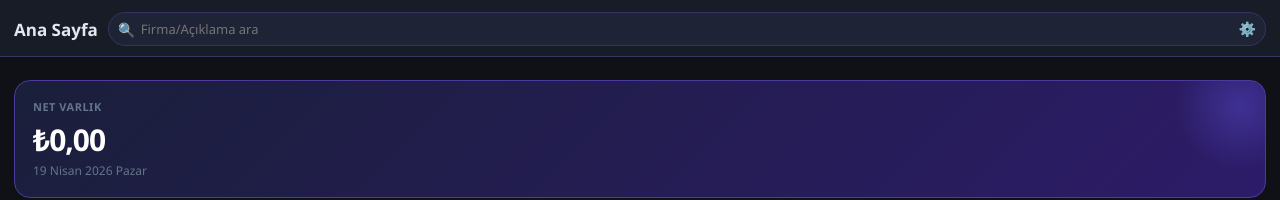
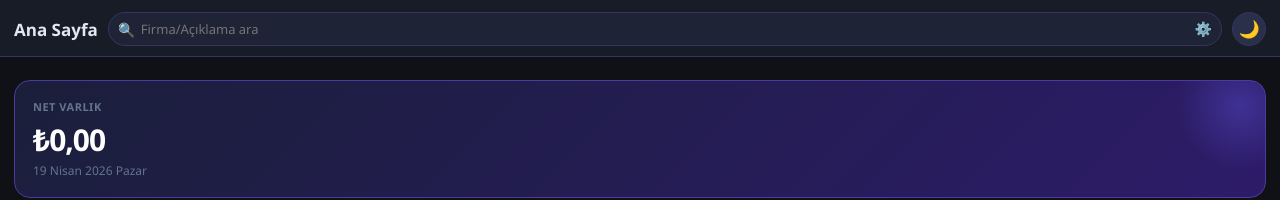
Before and after one commit to gkhn-ylcn/butcetakip, a plain HTML site: page index.html in a window 1280 px wide. Shown: the top 200 px of the page. Drawn offline with nearby package versions, Linux system fonts and the light colour scheme.

Commit message:
Clean up init function and show theme toggle
Removed commented code and adjusted theme toggle display.

```diff
--- a/index.html
+++ b/index.html
@@ -1139,7 +1139,7 @@
          function applyTheme() {
            const t = localStorage.getItem('btTheme');
            if (t === 'light') { document.body.classList.add('light'); document.getElementById('theme-toggle').textContent = '☀️'; }
-         }
+		 }
 
          // ── CSV EXPORT ──
          function exportCSV() {
@@ -2424,16 +2424,12 @@
 		 // ── BAŞLAT ──
 		 function init() {
 			load();
-			// Tarih alanlarını bugünün tarihiyle doldurur
 			const txDate = document.getElementById('tx-date');
 			const debtDate = document.getElementById('debt-date');
 			if (txDate) txDate.value = today();
 			if (debtDate) debtDate.value = today();
-
 			applyTheme();
 			applyRecurring();
-
-			// Açılış ekranını (Splash Screen) gizleme işlemi
 			setTimeout(() => {
 				const s = document.getElementById('splash');
 				if (s) {
@@ -2441,17 +2437,13 @@
 					setTimeout(() => s.style.display = 'none', 500);
 				}
 			}, 1300);
-
-			// KRİTİK NOKTA: Sadece dashboard'u değil, arama kutusunu da yöneten renderPage'i çağırıyoruz
-			// Bu sayede uygulama açılır açılmaz arama kutusu görünür olacak
 			renderPage('dashboard');
-
-			// Bildirim izinleri ve borç kontrollerini biraz gecikmeli başlatıyoruz
+			document.getElementById('theme-toggle').style.display = 'flex';
 			setTimeout(() => {
 				if (typeof checkDebtNotifications === 'function') checkDebtNotifications();
 				if (typeof requestNotifPermission === 'function') requestNotifPermission();
 			}, 2000);
-		}
+		 }
 
 		// Uygulama yüklendiğinde başlatma fonksiyonunu tetikler
 		window.onload = () => {
```
